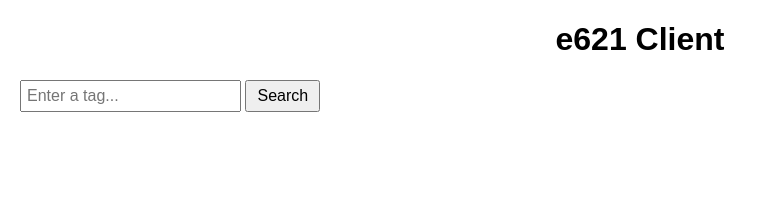
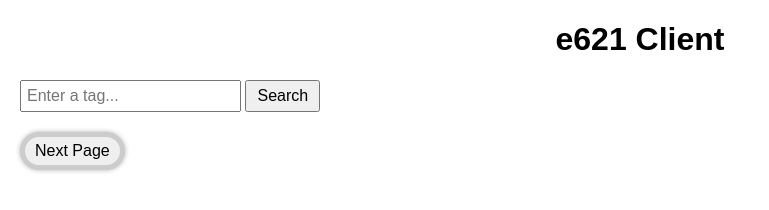
Before and after one commit to vivbyte/e621L, a plain HTML site: page index.html in a window 1280 px wide. Shown: the whole page, without its empty margins (0-769 px from the left). Drawn offline with Linux system fonts and the light colour scheme; no server answers.

Commit message:
Update index.html

```diff
--- a/index.html
+++ b/index.html
@@ -67,7 +67,7 @@
   </div>
 
   <!-- Next Page button -->
-  <button id="nextPageButton" onclick="fetchNextPage()" style="display: none;">Next Page</button>
+  <button id="nextPageButton" onclick="fetchNextPage()" style="display: block;">Next Page</button>
 
   <script>
     // Constants
```
